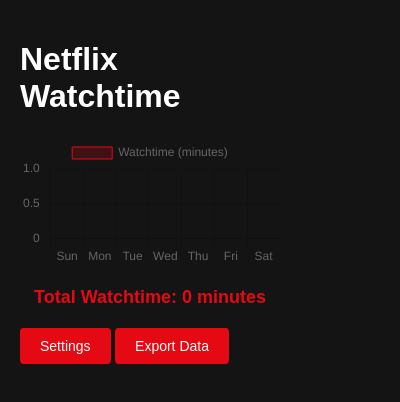
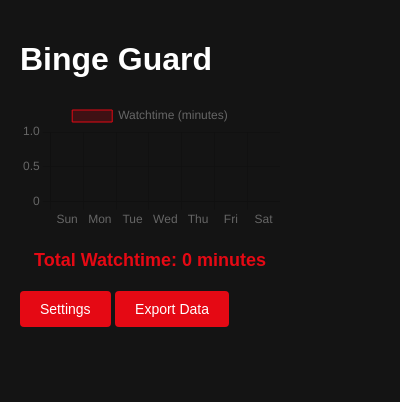
Before and after one commit to mindthevirt/netflix-tracker, a browser extension: page popup.html in a window 400 px wide. Drawn offline with Linux system fonts and the light colour scheme; no server answers.

Commit message:
rename extension

```diff
--- a/popup.html
+++ b/popup.html
@@ -1,13 +1,13 @@
 <!DOCTYPE html>
 <html>
 <head>
-  <title>Netflix Watchtime</title>
+  <title>Binge Guard</title>
   <link rel="stylesheet" href="styles.css">
   <script src="lib/chart.js"></script>
 </head>
 <body>
   <div class="container">
-    <h1>Netflix Watchtime</h1>
+    <h1>Binge Guard</h1>
 
     <div class="chart-container">
       <canvas id="watchtimeChart"></canvas>
```
Also changed, not shown: options.html (+1 -1 lines), manifest.json.
